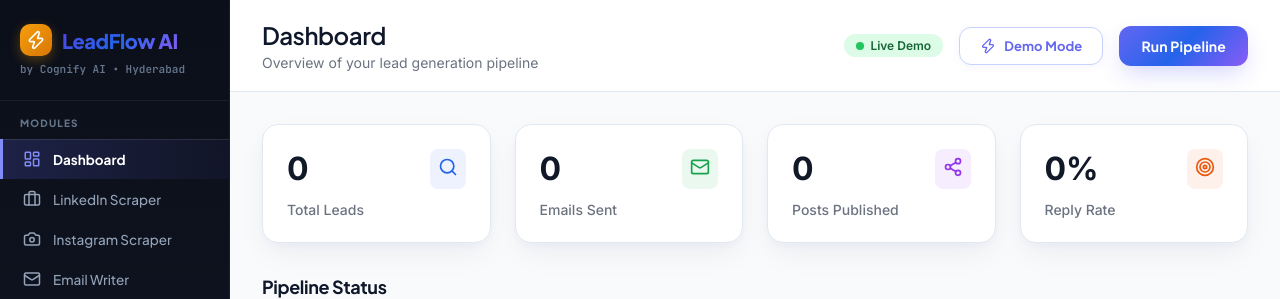
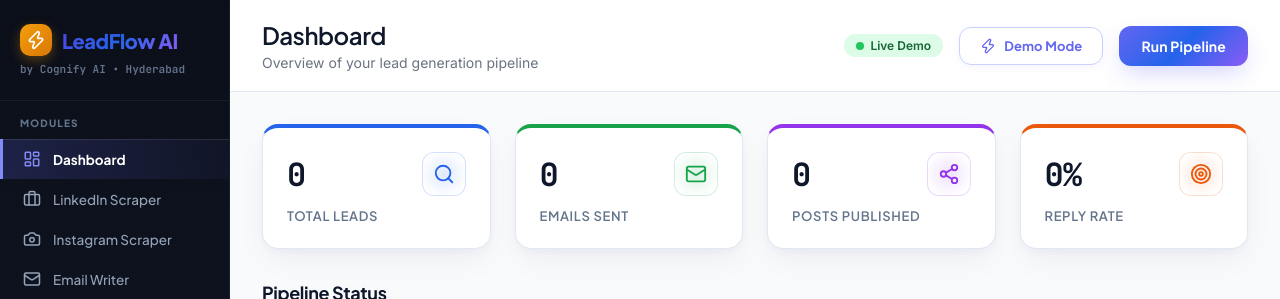
Before and after one commit to bunnyrams69/LeadFlowAI, a React (Vite) app in the folder frontend/: page /dashboard in a window 1280 px wide. Shown: the top 299 px of the page. Built offline with nearby package versions, Linux system fonts and the light colour scheme; no server answers.

Commit message:
Apply Aurora hackathon design patterns: top colored accent borders, radial glowing icon badges, and mono tabular metrics

```diff
--- a/frontend/src/components/MetricCard.jsx
+++ b/frontend/src/components/MetricCard.jsx
@@ -2,14 +2,14 @@
 
 const MetricCard = ({ label, value, icon: Icon, color }) => {
   return (
-    <div className="card" style={{ display: 'flex', flexDirection: 'column', gap: '12px' }}>
-      <div style={{ display: 'flex', justifyContent: 'space-between', alignItems: 'flex-start' }}>
-        <div style={{ fontSize: '32px', fontWeight: 700, color: '#111827' }}>{value}</div>
-        <div style={{ padding: '8px', borderRadius: '8px', backgroundColor: `${color}15`, color: color }}>
-          <Icon size={20} />
+    <div className="card" style={{ display: 'flex', flexDirection: 'column', gap: '12px', borderTop: `4px solid ${color || 'var(--indigo)'}`, position: 'relative', overflow: 'hidden' }}>
+      <div style={{ display: 'flex', justifyContent: 'space-between', alignItems: 'center' }}>
+        <div style={{ fontSize: '32px', fontWeight: 800, fontFamily: 'var(--font-mono)', color: '#0F172A', letterSpacing: '-0.02em' }}>{value}</div>
+        <div style={{ width: '44px', height: '44px', borderRadius: '12px', background: `radial-gradient(circle, ${color}25 0%, transparent 80%)`, border: `1px solid ${color}30`, display: 'flex', alignItems: 'center', justifyContent: 'center', color: color }}>
+          <Icon size={22} />
         </div>
       </div>
-      <div style={{ color: '#6B7280', fontSize: '14px', fontWeight: 500 }}>{label}</div>
+      <div style={{ color: '#64748B', fontSize: '13px', fontWeight: 600, fontFamily: 'var(--font-display)', textTransform: 'uppercase', letterSpacing: '0.05em' }}>{label}</div>
     </div>
   );
 };
```
